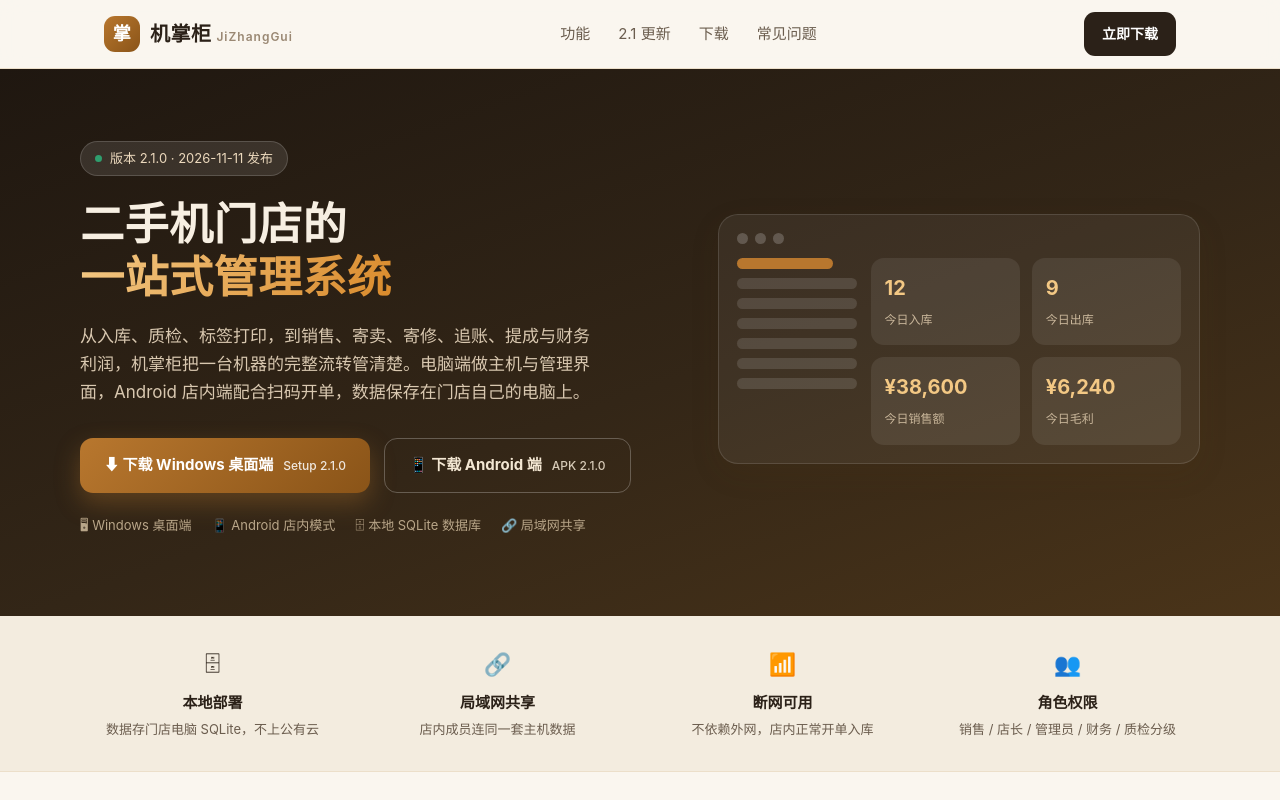
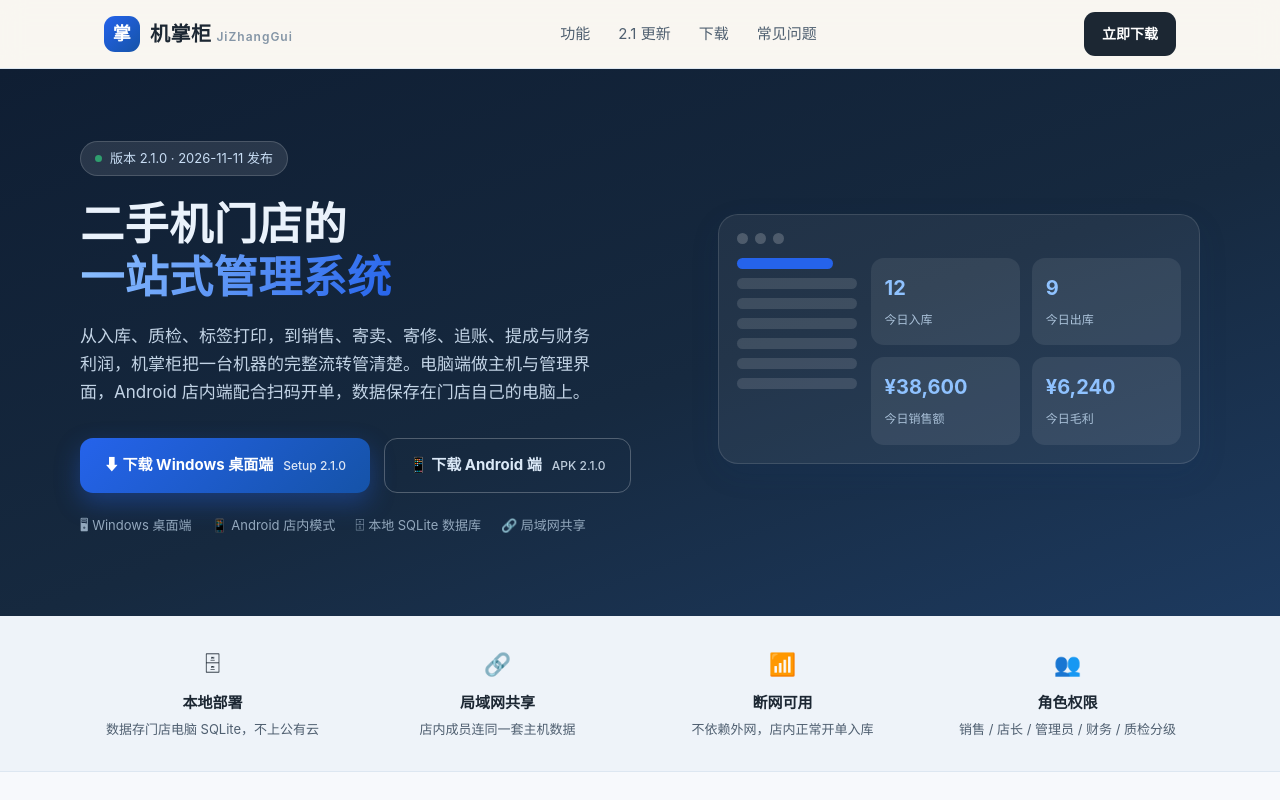
Before and after one commit to dilidili647/jizhanggui-release, a plain HTML site: page index.html in a window 1280 px wide. Shown: the top 800 px of the page. Drawn offline with Linux system fonts and the light colour scheme.

Commit message:
style: blue theme

```diff
--- a/index.html
+++ b/index.html
@@ -7,12 +7,12 @@
 <meta name="description" content="机掌柜是面向二手机门店的本地管理系统，覆盖库存、质检、销售、寄修、寄卖、追账、提成与财务利润，电脑端 + Android 店内端，数据保存在门店电脑。">
 <style>
 :root{
-  --bg:#faf6ef; --bg-soft:#f3ecdf; --card:#ffffff; --line:#ecdfca;
-  --ink:#2b2118; --ink-2:#6b5d4e; --ink-3:#9a8873;
-  --brand:#b8772e; --brand-deep:#8a5418; --brand-soft:#f6e7d2;
-  --dark:#1f1710; --dark-2:#332617;
+  --bg:#f7f9fc; --bg-soft:#eef3f9; --card:#ffffff; --line:#dde7f1;
+  --ink:#1c2733; --ink-2:#4f5f70; --ink-3:#8495a6;
+  --brand:#2563eb; --brand-deep:#1553a8; --brand-soft:#e8f1fd;
+  --dark:#0f1e33; --dark-2:#16293f;
   --green:#2f9e6e; --red:#c0492f; --amber:#d98a2b;
-  --radius:18px; --shadow:0 10px 30px rgba(90,60,20,.10);
+  --radius:18px; --shadow:0 10px 30px rgba(20,60,120,.10);
 }
 *{margin:0;padding:0;box-sizing:border-box}
 html{scroll-behavior:smooth}
@@ -34,21 +34,21 @@ nav{position:sticky;top:0;z-index:50;background:rgba(250,246,239,.86);backdrop-f
 @media(max-width:760px){.nav-links{display:none}}
 
 /* hero */
-.hero{background:linear-gradient(160deg,var(--dark) 0%,var(--dark-2) 55%,#4a3419 100%);color:#f7efe2;overflow:hidden}
+.hero{background:linear-gradient(160deg,var(--dark) 0%,var(--dark-2) 55%,#1d3a5f 100%);color:#eaf2fb;overflow:hidden}
 .hero-inner{display:grid;grid-template-columns:1.1fr .9fr;gap:48px;align-items:center;padding:72px 0 80px}
-.badge{display:inline-flex;align-items:center;gap:8px;background:rgba(255,255,255,.1);border:1px solid rgba(255,255,255,.16);padding:6px 14px;border-radius:999px;font-size:13px;color:#ecd9bd}
+.badge{display:inline-flex;align-items:center;gap:8px;background:rgba(255,255,255,.1);border:1px solid rgba(255,255,255,.16);padding:6px 14px;border-radius:999px;font-size:13px;color:#c9def5}
 .badge .dot{width:7px;height:7px;border-radius:50%;background:var(--green)}
 .hero h1{font-size:44px;line-height:1.2;margin:22px 0 18px;font-weight:800;letter-spacing:.5px}
-.hero h1 em{font-style:normal;background:linear-gradient(120deg,#f3c884,#d98a2b);-webkit-background-clip:text;background-clip:text;color:transparent}
-.hero p.sub{font-size:17px;color:#d9c8b0;max-width:520px}
+.hero h1 em{font-style:normal;background:linear-gradient(120deg,#8fc2ff,#2563eb);-webkit-background-clip:text;background-clip:text;color:transparent}
+.hero p.sub{font-size:17px;color:#c3d4e6;max-width:520px}
 .hero-actions{display:flex;gap:14px;margin-top:32px;flex-wrap:wrap}
 .btn{display:inline-flex;align-items:center;gap:10px;padding:14px 24px;border-radius:13px;font-weight:700;font-size:15px;transition:.2s}
-.btn-primary{background:linear-gradient(135deg,var(--brand),var(--brand-deep));color:#fff;box-shadow:0 10px 24px rgba(184,119,46,.35)}
+.btn-primary{background:linear-gradient(135deg,var(--brand),var(--brand-deep));color:#fff;box-shadow:0 10px 24px rgba(37,99,235,.35)}
 .btn-primary:hover{transform:translateY(-2px)}
-.btn-ghost{border:1px solid rgba(255,255,255,.25);color:#f3e7d3}
+.btn-ghost{border:1px solid rgba(255,255,255,.25);color:#dbe9f7}
 .btn-ghost:hover{background:rgba(255,255,255,.08)}
 .btn .os{font-size:12px;opacity:.85;font-weight:500}
-.hero-meta{margin-top:22px;font-size:13px;color:#b9a689;display:flex;gap:20px;flex-wrap:wrap}
+.hero-meta{margin-top:22px;font-size:13px;color:#93a8bd;display:flex;gap:20px;flex-wrap:wrap}
 
 /* mock window */
 .mock{background:rgba(255,255,255,.06);border:1px solid rgba(255,255,255,.12);border-radius:20px;padding:18px;box-shadow:var(--shadow)}
@@ -60,8 +60,8 @@ nav{position:sticky;top:0;z-index:50;background:rgba(250,246,239,.86);backdrop-f
 .mock-side span.on{background:var(--brand);width:80%}
 .mock-main{display:grid;grid-template-columns:repeat(2,1fr);gap:12px}
 .mock-card{background:rgba(255,255,255,.08);border-radius:13px;padding:14px}
-.mock-card b{display:block;font-size:20px;color:#f3c884}
-.mock-card small{color:#c9b69a;font-size:12px}
+.mock-card b{display:block;font-size:20px;color:#8fc2ff}
+.mock-card small{color:#a9c0d8;font-size:12px}
 @media(max-width:900px){.hero-inner{grid-template-columns:1fr;padding:48px 0 56px}.hero h1{font-size:32px}.mock{display:none}}
 
 /* strip */
@@ -137,12 +137,12 @@ section{padding:72px 0}
 .faq-a p{padding:0 24px 20px;color:var(--ink-2);font-size:14.5px}
 
 /* footer */
-footer{background:var(--dark);color:#cdbba1;padding:48px 0 32px}
+footer{background:var(--dark);color:#b9c9d9;padding:48px 0 32px}
 .foot-grid{display:grid;grid-template-columns:1.4fr 1fr 1fr;gap:32px;margin-bottom:32px}
-footer h5{color:#f3e7d3;margin-bottom:14px;font-size:15px}
-footer p,footer li{font-size:13.5px;color:#b9a689;list-style:none}
+footer h5{color:#dbe9f7;margin-bottom:14px;font-size:15px}
+footer p,footer li{font-size:13.5px;color:#93a8bd;list-style:none}
 footer ul{display:grid;gap:8px}
-.foot-bottom{border-top:1px solid rgba(255,255,255,.12);padding-top:22px;font-size:12.5px;color:#8f7c61;display:flex;justify-content:space-between;flex-wrap:wrap;gap:10px}
+.foot-bottom{border-top:1px solid rgba(255,255,255,.12);padding-top:22px;font-size:12.5px;color:#7c90a5;display:flex;justify-content:space-between;flex-wrap:wrap;gap:10px}
 @media(max-width:760px){.foot-grid{grid-template-columns:1fr}}
 </style>
 </head>
```
